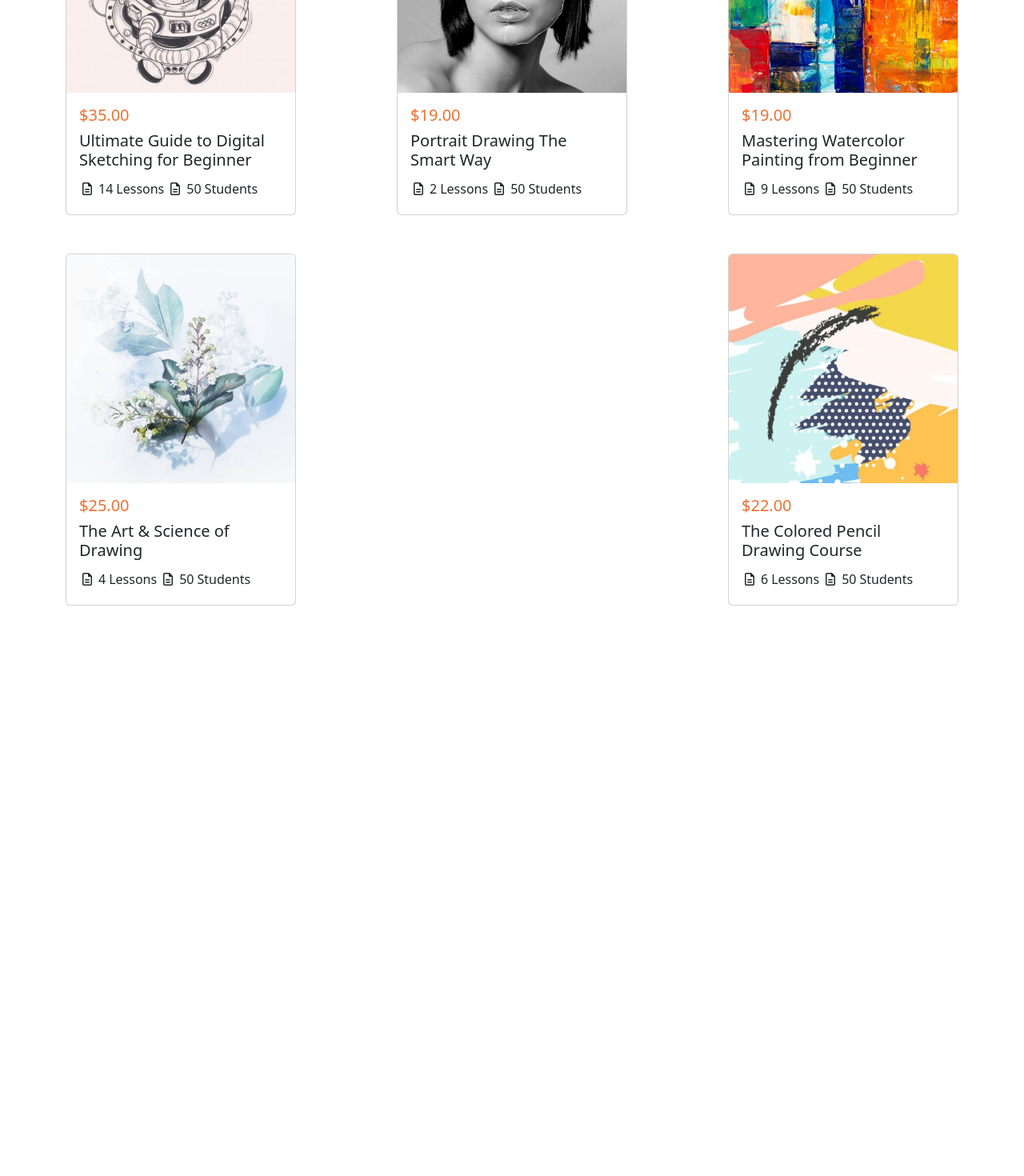
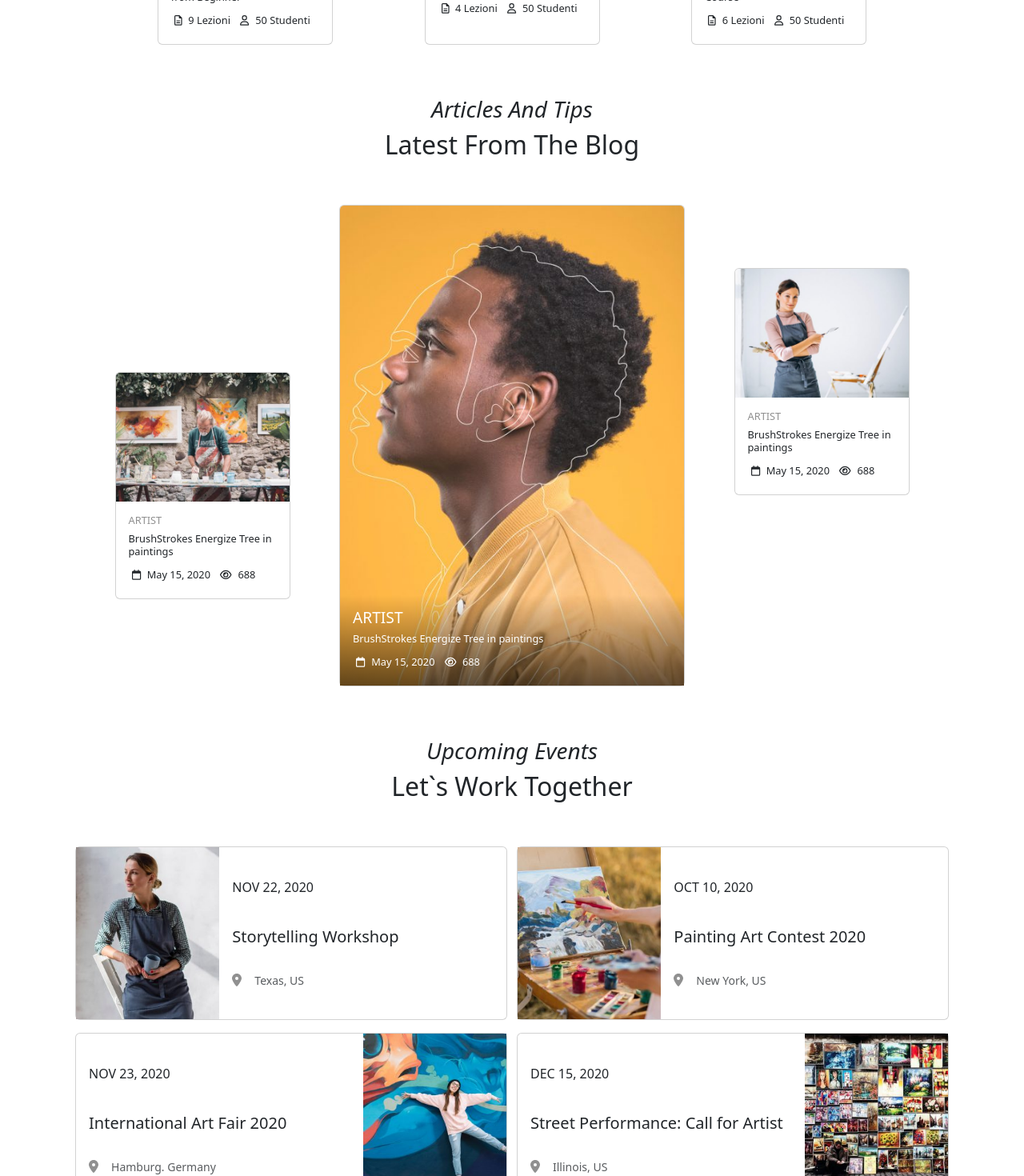
Before and after one commit to Pis4ni/proj-html-vuejs, a Vue app: page / in a window 1280 px wide. Shown: the part 3220-4690 px from the top of the page at 80% size. Before the commit the page ends 4025 px from the top, so only its background shows below. Built offline with nearby package versions, Linux system fonts and the light colour scheme.

Commit message:
add: SectionUpcomingEvents

```diff
--- /dev/null
+++ b/src/components/general/CardA.vue
@@ -0,0 +1,96 @@
+<script>
+// import MyComponent from "./components/MyComponent.vue";
+import { buildImgPath } from "../../utils/img";
+
+export default {
+  data() {
+    return {
+      title: "Hello world",
+    };
+  },
+  props: {
+    'cardObj': Object,
+  },
+  methods:{
+    buildImgPath
+  }
+};
+</script>
+
+<template>
+
+<!--
+  <div class="card mb-5" style="width: 18rem">
+    <img :src="buildImgPath(cardObj.imgName)" class="card-img-top" alt="" />
+    <div class="card-body">
+      <h5 class="card-title text-primary">{{ cardObj.dataA }}</h5>
+      <p class="card-text h5">
+            {{ cardObj.title }}
+      </p>
+
+      <div class="d-flex align-items-center ">
+        <font-awesome-icon icon="fa-regular fa-file-lines" class="m-1" />
+        <span class="m-1">{{cardObj.dataB}} </span><span>Lessons</span>
+        <font-awesome-icon icon="fa-regular fa-file-lines" class="ms-2 m-1" />
+        <span class="m-1">{{cardObj.dataC}} </span><span>Students</span>
+      </div>
+    </div>
+  </div> -->
+
+  <div :class="'card mb-3 width ' + cardObj.modificatorC">
+    <img :src="buildImgPath(cardObj.imgName)" class="card-img-top" alt="" />
+    <div class="card-body transparent">
+      <h5 :class="'card-title text-' + cardObj.modificatorD">{{ cardObj.dataA }}</h5>
+      <p class="card-text h5">
+            {{ cardObj.title }}
+      </p>
+
+      <div class="d-flex align-items-center icon-container">
+        <font-awesome-icon :icon="'fa-regular ' + cardObj.modificatorA" class="m-1" />
+        <span class="m-1">{{cardObj.dataB}} </span>
+        <font-awesome-icon :icon="'fa-regular ' + cardObj.modificatorB" class="ms-2 m-1" />
+        <span class="m-1">{{cardObj.dataC}} </span>
+      </div>
+    </div>
+  </div>
+
+</template>
+
+<style lang="scss" scoped>
+.deb{
+  background-color: blue;
+}
+.width{
+  width: calc((100% - 15rem) / 4);
+  h5{
+    font-size:.8rem
+  }
+  p{
+    font-size:.8rem
+  }
+}
+.icon-container{
+  font-size: .8rem;
+}
+.big{
+  width: 27rem;
+  h5{
+    font-size: 1.2rem
+  }
+  img{
+    height: 600px;
+
+    object-fit: cover;
+  }
+  .transparent{
+    width: 100%;
+    color: #ffffff;
+    background-image: linear-gradient(to bottom, transparent,#00000099 );
+
+    position: absolute;
+    z-index: 3;
+    bottom: 0;
+  }
+}
+
+</style>
--- a/src/components/main/AppMain.vue
+++ b/src/components/main/AppMain.vue
@@ -8,6 +8,8 @@ import SectionWelcome from "./welcome/SectionWelcome.vue";
 import SectionPresentation from "./presentation/SectionPresentation.vue";
 import SectionCardSlider from "./card_slider/SectionCardSlider.vue";
 import SectionArtistCoaching from "./artist_coaching/SectionArtistCoaching.vue";
+import SectionArticlesAndTips from "./articles_and_tips/SectionArticlesAndTips.vue";
+import SectionUpcomingEvents from "./upcoming_events/SectionUpcomingEvents.vue";
 
 export default {
   data() {
@@ -16,7 +18,7 @@ export default {
     }
   },
   components: {
-    btn,SectionWelcome,SectionPresentation,SectionCardSlider,SectionArtistCoaching
+    btn,SectionWelcome,SectionPresentation,SectionCardSlider,SectionArtistCoaching,SectionArticlesAndTips,SectionUpcomingEvents
   },
 };
 </script>
@@ -26,6 +28,8 @@ export default {
   <SectionPresentation />
   <SectionCardSlider />
   <SectionArtistCoaching />
+  <SectionArticlesAndTips />
+  <SectionUpcomingEvents />
 </template>
 
 <style lang="scss" scoped></style>
--- /dev/null
+++ b/src/components/main/articles_and_tips/SectionArticlesAndTips.vue
@@ -0,0 +1,85 @@
+<script>
+// import MyComponent from "./components/MyComponent.vue";
+import CardA from "../../general/CardA.vue";
+import SectionHeader from "../../general/SectionHeader.vue";
+
+export default {
+  data() {
+    return {
+      title: "Hello world",
+      headerTxt:{
+        title:'Articles And Tips',
+        subtitle:'Latest From The Blog'
+      },
+      ArtistsCardsData:[
+      {
+            imgName:'artist-blog-03-480x356.jpeg',
+            dataA:'ARTIST',
+            title:'BrushStrokes Energize Tree in paintings',
+            dataB:'May 15, 2020',
+            dataC:688,
+            modificatorA:'fa-calendar',
+            modificatorB:'fa-eye',
+            modificatorC:'',
+            modificatorD:'warning',
+        },
+      {
+            imgName:'artist-blog-02-500x680.jpg',
+            dataA:'ARTIST',
+            title:'BrushStrokes Energize Tree in paintings',
+            dataB:'May 15, 2020',
+            dataC:688,
+            modificatorA:'fa-calendar',
+            modificatorB:'fa-eye',
+            modificatorC:'big',
+            modificatorD:'',
+        },
+      {
+            imgName:'artist-blog-01-480x356.jpg',
+            dataA:'ARTIST',
+            title:'BrushStrokes Energize Tree in paintings',
+            dataB:'May 15, 2020',
+            dataC:688,
+            modificatorA:'fa-calendar',
+            modificatorB:'fa-eye',
+            modificatorC:'',
+            modificatorD:'warning',
+        },
+      ]
+    }
+  },
+
+  components: {
+    CardA,SectionHeader
+  },
+};
+</script>
+
+<template>
+    <div class="container">
+        <SectionHeader :headerInfo="this.headerTxt"/>
+
+        <div class="d-flex align-items-center justify-content-evenly card-sequence">
+            <cardA v-for="(card, index) in this.ArtistsCardsData" key="index" :cardObj="card"/>
+
+        </div>
+
+    </div>
+    <!-- <cardA :cardObj=""/> -->
+
+</template>
+
+<style lang="scss" scoped>
+.card-sequence{
+     div:nth-child(1){
+        position: relative;
+        top:50px
+    }
+     div:nth-child(3){
+        position: relative;
+        top:-80px
+    }
+}
+
+
+</style>
--- a/src/components/main/artist_coaching/CoursesCard.vue
+++ /dev/null
@@ -1,40 +0,0 @@
-<script>
-// import MyComponent from "./components/MyComponent.vue";
-import { buildImgPath } from "../../../utils/img";
-
-export default {
-  data() {
-    return {
-      title: "Hello world",
-    };
-  },
-  props: {
-    'cardObj': Object,
-  },
-  methods:{
-    buildImgPath
-  }
-};
-</script>
-
-<template>
-
-  <div class="card mb-5" style="width: 18rem">
-    <img :src="buildImgPath(cardObj.imgName)" class="card-img-top" alt="" />
-    <div class="card-body">
-      <h5 class="card-title text-primary">{{ cardObj.price }}</h5>
-      <p class="card-text h5">
-            {{ cardObj.title }}
-      </p>
-
-      <div class="d-flex align-items-center ">
-        <font-awesome-icon icon="fa-regular fa-file-lines" class="m-1" />
-        <span class="m-1">{{cardObj.lessons}} </span><span>Lessons</span>
-        <font-awesome-icon icon="fa-regular fa-file-lines" class="ms-2 m-1" />
-        <span class="m-1">{{cardObj.students}} </span><span>Students</span>
-      </div>
-    </div>
-  </div>
-</template>
-
-<style lang="scss" scoped></style>
--- a/src/components/main/artist_coaching/SectionArtistCoaching.vue
+++ b/src/components/main/artist_coaching/SectionArtistCoaching.vue
@@ -1,12 +1,11 @@
 <script>
 // import MyComponent from "./components/MyComponent.vue";
 import SectionHeader from "../../general/SectionHeader.vue";
-import CoursesCard from "./CoursesCard.vue";
+import CardA from "../../general/CardA.vue";
 
 export default {
   data() {
     return {
-      title: "Hello world",
       headerTxt:{
         title:'Artist coaching',
         subtitle:'Latest Online Courses'
@@ -14,66 +13,98 @@ export default {
       coursesCardsData:[
         {
             imgName:'artist-course-08-480x480.jpg',
-            price:'$18.00',
+            dataA:'$18.00',
             title:'The Acrylic Painting Accademy',
-            lessons:4,
-            students:50,
+            dataB:'4 Lezioni',
+            dataC:'50 Studenti',
+            modificatorA:'fa-file-lines',
+            modificatorB:'fa-user',
+            modificatorC:'',
+            modificatorD:'primary',
         },
         {
             imgName:'artist-course-07-480x480.jpg',
-            price:'$21.00',
+            dataA:'$21.00',
             title:'Drawing and shading: Complete Course',
-            lessons:14,
-            students:50,
+            dataB:14,
+            dataC:50,
+            modificatorA:'fa-file-lines',
+            modificatorB:'fa-user',
+            modificatorC:'',
+            modificatorD:'primary',
         },
         {
             imgName:'artist-course-06-480x480.jpg',
-            price:'$19.00',
+            dataA:'$19.00',
             title:'The Color Theory for Digital Artist',
-            lessons:7,
-            students:50,
+            dataB:'7 Lezioni',
+            dataC:'50 Studenti',
+            modificatorA:'fa-file-lines',
+            modificatorB:'fa-user',
+            modificatorC:'',
+            modificatorD:'primary',
         },
         {
             imgName:'artist-course-05-480x480.jpg',
-            price:'$35.00',
+            dataA:'$35.00',
             title:'Ultimate Guide to Digital Sketching for Beginner',
-            lessons:14,
-            students:50,
+            dataB:'14 Lezioni',
+            dataC:'50 Studenti',
+            modificatorA:'fa-file-lines',
+            modificatorB:'fa-user',
+            modificatorC:'',
+            modificatorD:'primary',
         },
         {
             imgName:'artist-course-04-480x480.jpg',
-            price:'$19.00',
+            dataA:'$19.00',
             title:'Portrait Drawing The Smart Way',
-            lessons:2,
-            students:50,
+            dataB:'2 Lezioni',
+            dataC:'50 Studenti',
+            modificatorA:'fa-file-lines',
+            modificatorB:'fa-user',
+            modificatorC:'',
+            modificatorD:'primary',
         },
         {
             imgName:'artist-course-03-480x480.jpg',
-            price:'$19.00',
+            dataA:'$19.00',
             title:'Mastering Watercolor Painting from Beginner',
-            lessons:9,
-            students:50,
+            dataB:'9 Lezioni',
+            dataC:'50 Studenti',
+            modificatorA:'fa-file-lines',
+            modificatorB:'fa-user',
+            modificatorC:'',
+            modificatorD:'primary',
         },
         {
             imgName:'artist-course-02-480x480.jpg',
-            price:'$25.00',
+            dataA:'$25.00',
             title:'The Art & Science of Drawing',
-            lessons:4,
-            students:50,
+            dataB:'4 Lezioni',
+            dataC:'50 Studenti',
+            modificatorA:'fa-file-lines',
+            modificatorB:'fa-user',
+            modificatorC:'',
+            modificatorD:'primary',
         },
         {
             imgName:'artist-course-01-480x480.jpg',
-            price:'$22.00',
+            dataA:'$22.00',
             title:'The Colored Pencil Drawing Course',
-            lessons:6,
-            students:50,
+            dataB:'6 Lezioni',
+            dataC:'50 Studenti',
+            modificatorA:'fa-file-lines',
+            modificatorB:'fa-user',
+            modificatorC:'',
+            modificatorD:'primary',
         },
       ]
 
     }
   },
   components: {
-    SectionHeader,CoursesCard
+    SectionHeader,CardA
   },
 };
 </script>
@@ -82,10 +113,12 @@ export default {
     <div class="container">
 
         <SectionHeader :headerInfo="this.headerTxt"/>
-        <div class="d-flex justify-content-between align-items-center flex-wrap">
-        <CoursesCard v-for="(card, index) in this.coursesCardsData" key="index" :cardObj="card"/>
+        <div class="d-flex justify-content-evenly align-items-evenly flex-wrap">
+        <cardA v-for="(card, index) in this.coursesCardsData" key="index" :cardObj="card"/>
         </div>
     </div>
 </template>
 
-<style lang="scss" scoped></style>
+<style lang="scss" scoped>
+
+</style>
--- /dev/null
+++ b/src/components/main/upcoming_events/EventCard.vue
@@ -0,0 +1,43 @@
+<script>
+import { buildImgPath } from "../../../utils/img";
+
+
+export default {
+  data() {
+    return {
+    }
+  },
+  props: {
+    'cardObj': Object,
+  },
+  methods:{
+    buildImgPath
+  }
+
+};
+</script>
+
+<template>
+<div class="card mb-3 w-50" style="max-width: 540px;">
+  <div :class="'row g-0 ' + cardObj.modificatorB">
+    <div class="col-md-4">
+      <img :src="buildImgPath(cardObj.imgName)" :class="'img-fluid rounded-'+ modificatorC" alt="...">
+    </div>
+    <div class="col-md-8">
+      <div class="card-body d-flex flex-column justify-content-evenly align-items-start h-100">
+          <p class="card-text">{{ cardObj.dataB }}</p>
+          <h5 class="card-title">{{ cardObj.dataA }}</h5>
+          <div class="card-footer-icons text-warning d-flex justify-content-evenly align-items-center">
+                <font-awesome-icon :icon="'fa-solid ' + cardObj.modificatorA"  class="me-3"/>
+                <p class="card-text"><small class="text-body-secondary">{{ cardObj.dataC }}</small></p>
+
+          </div>
+      </div>
+    </div>
+  </div>
+</div>
+</template>
+
+<style lang="scss" scoped>
+
+</style>
--- /dev/null
+++ b/src/components/main/upcoming_events/SectionUpcomingEvents.vue
@@ -0,0 +1,88 @@
+<script>
+// import MyComponent from "./components/MyComponent.vue";
+import SectionHeader from "../../general/SectionHeader.vue";
+import EventCard from "./EventCard.vue";
+
+export default {
+  data() {
+    return {
+      headerTxt:{
+        title:'Upcoming Events',
+        subtitle:'Let`s Work Together'
+      },
+      eventsCardsData:[
+        {
+          imgName:'artist-event-04-250x300.jpg',
+          dataA:'Storytelling Workshop',
+          dataB:'NOV 22, 2020',
+          dataC:'Texas, US',
+          modificatorA:'fa-location-dot',
+          modificatorB:'start',
+
+        },
+        {
+          imgName:'artist-event-03-250x300.jpg',
+          dataA:'Painting Art Contest 2020',
+          dataB:'OCT 10, 2020',
+          dataC:'New York, US',
+          modificatorA:'fa-location-dot',
+          modificatorB:'',
+          modificatorC:'start',
+
+
+        },
+        {
+          imgName:'artist-event-02-250x300.jpg',
+          dataA:'International Art Fair 2020',
+          dataB:'NOV 23, 2020',
+          dataC:'Hamburg. Germany',
+          modificatorA:'fa-location-dot',
+          modificatorB:'flex-row-reverse',
+          modificatorC:'end',
+
+
+
+        },
+        {
+          imgName:'artist-event-01-250x300.jpg',
+          dataA:'Street Performance: Call for Artist',
+          dataB:'DEC 15, 2020',
+          dataC:'Illinois, US',
+          modificatorA:'fa-location-dot',
+          modificatorB:'flex-row-reverse',
+          modificatorC:'end',
+
+
+
+        },
+
+      ]
+
+    }
+  },
+  components: {
+    SectionHeader,EventCard
+  },
+};
+</script>
+
+<template>
+    <div class="container">
+
+        <SectionHeader :headerInfo="this.headerTxt"/>
+
+      <div class="d-flex event-cards justify-content-evenly">
+        <EventCard v-for="(card, index) in this.eventsCardsData" key="index" :cardObj="card"/>
+
+      </div>
+
+    </div>
+
+</template>
+
+<style lang="scss" scoped>
+
+.event-cards{
+  flex-wrap: wrap;
+}
+</style>
--- a/src/main.js
+++ b/src/main.js
@@ -10,12 +10,12 @@ import { library } from '@fortawesome/fontawesome-svg-core'
 import { FontAwesomeIcon } from '@fortawesome/vue-fontawesome'
 
 /* import specific icons */
-import { faUserSecret, faChevronDown } from '@fortawesome/free-solid-svg-icons'
-import { faClock, faFileLines } from '@fortawesome/free-regular-svg-icons'
+import { faUserSecret, faChevronDown , faLocationDot} from '@fortawesome/free-solid-svg-icons'
+import { faClock, faFileLines , faUser, faCalendar, faEye} from '@fortawesome/free-regular-svg-icons'
 import { faTwitter,faFacebook,faInstagram,faLinkedin } from '@fortawesome/free-brands-svg-icons'
 
 /* add icons to the library */
-library.add(faUserSecret, faClock, faChevronDown, faTwitter,faFacebook,faInstagram,faLinkedin, faFileLines)
+library.add(faUserSecret, faClock, faChevronDown, faTwitter,faFacebook,faInstagram,faLinkedin, faFileLines, faUser, faCalendar, faEye, faLocationDot)
 
 app.component('font-awesome-icon', FontAwesomeIcon)
 // * ====================================================================
```
